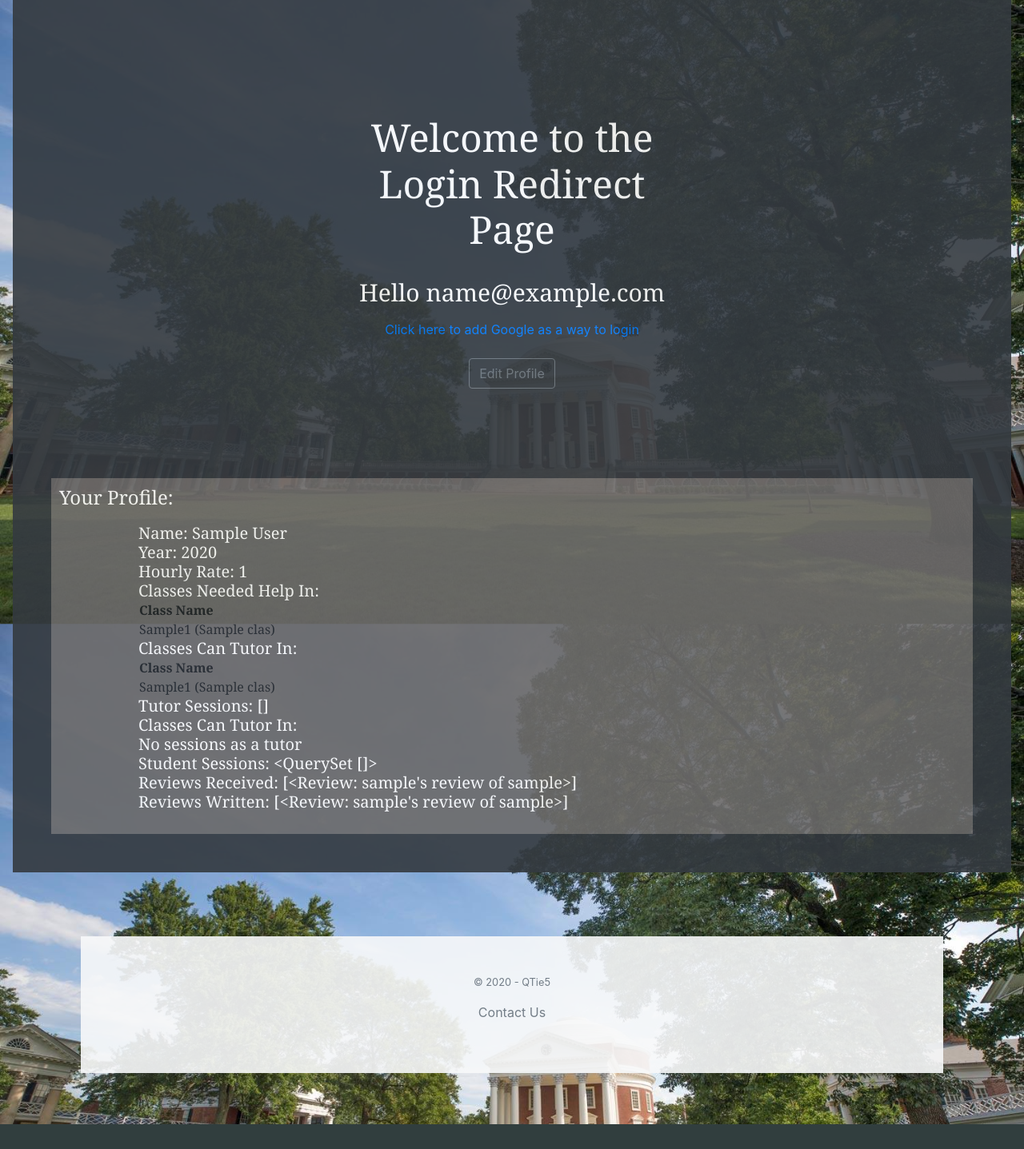
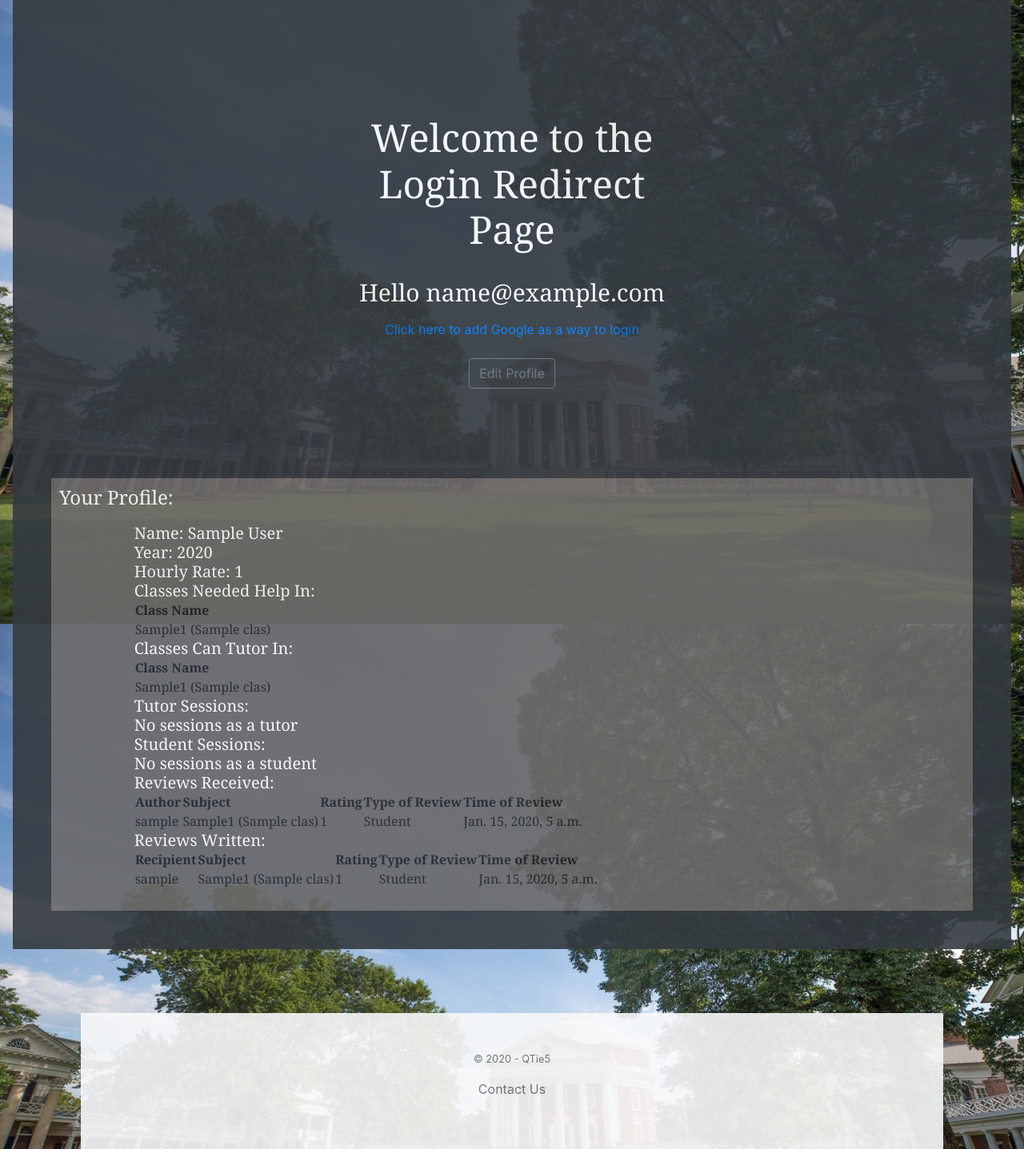
Before and after one commit to jam3gw/QuickTutorApp, a Django app: page /profile/ in a window 1280 px wide. Shown: the part 73-1510 px from the top of the page at 80% size. Before the commit the page ends 1479 px from the top, so only its background shows below. Run offline with Django 3.2, Linux system fonts and the light colour scheme; a user stored in the database is signed in; tables that the repository leaves empty hold one stand-in row (values such as "Sample post"); data that the repository does not hold is empty; some libraries are stand-ins or nearby versions.

Commit message:
Finished adding all data to profile.html

```diff
--- a/QuickTutor/templates/QuickTutor/profile.html
+++ b/QuickTutor/templates/QuickTutor/profile.html
@@ -99,19 +99,22 @@
             {%endif%}
 
             <!-- Tutor Sessions Disply -->
-            Tutor Sessions: {{tutor_sessions}} <br>
-            Classes Can Tutor In:  <br>
+            Tutor Sessions:  <br>
             {%if tutor_sessions %}
             <table>
               <thead>
               <tr>
-                <th>Class Name</th>
+                <th>Student</th>
+                <th>Subject</th>
+                <th>Start Date/Time</th>
               </tr>
               </thead>
               <tbody>
-              {%for class in classes_can_tutor_in%}
+              {%for session in tutor_sessions%}
                 <tr>
-                  <td>  {{class.class_id}}</td>
+                  <td>  {{session.student}}</td>
+                  <td>  {{session.subject_in_regards_to}}</td>
+                  <td>  {{session.start_date_and_time}}</td>
                 </tr>
               {%endfor%}
             </tbody>
@@ -121,9 +124,100 @@
               No sessions as a tutor <br>
             {%endif%}
 
-            Student Sessions: {{student_sessions}} <br>
-            Reviews Received: {{reviews_received}} <br>
-            Reviews Written: {{reviews_written}} <br>
+            <!-- Student Sessions Disply -->
+            Student Sessions:  <br>
+            {%if student_sessions %}
+            <table>
+              <thead>
+              <tr>
+                <th>Tutor</th>
+                <th>Subject</th>
+                <th>Start Date/Time</th>
+              </tr>
+              </thead>
+              <tbody>
+              {%for session in student_sessions%}
+                <tr>
+                  <td>  {{session.tutor}}</td>
+                  <td>  {{session.subject_in_regards_to}}</td>
+                  <td>  {{session.start_date_and_time}}</td>
+                </tr>
+              {%endfor%}
+            </tbody>
+            </table>
+
+            {% else %}
+              No sessions as a student <br>
+            {%endif%}
+
+
+             <!-- Reviews Received Disply -->
+             Reviews Received:  <br>
+             {%if reviews_received %}
+             <table>
+               <thead>
+               <tr>
+                 <th>Author</th>
+                 <th>Subject</th>
+                 <th>Rating</th>
+                 <th>Type of Review</th>
+                 <th>Time of Review</th>
+               </tr>
+               </thead>
+               <tbody>
+               {%for review in reviews_received%}
+                 <tr>
+                   <td>  {{review.Author}}</td>
+                   <td>  {{review.subject_in_regards_to}}</td>
+                   <td>  {{review.rating}}</td>
+                    {% if review.type_of_review == 'T' %}
+                    <td> Tutor</td>
+                    {% else %}
+                    <td> Student</td>
+                    {%endif%}
+                   <td>  {{review.time_of_review}}</td>
+                 </tr>
+               {%endfor%}
+             </tbody>
+             </table>
+
+             {% else %}
+               No reviews received <br>
+             {%endif%}
+
+            <!-- Reviews Written Disply -->
+             Reviews Written:  <br>
+             {%if reviews_written %}
+             <table>
+               <thead>
+               <tr>
+                 <th>Recipient</th>
+                 <th>Subject</th>
+                 <th>Rating</th>
+                 <th>Type of Review</th>
+                 <th>Time of Review</th>
+               </tr>
+               </thead>
+               <tbody>
+               {%for review in reviews_written%}
+                 <tr>
+                   <td>  {{review.Recipient}}</td>
+                   <td>  {{review.subject_in_regards_to}}</td>
+                   <td>  {{review.rating}}</td>
+                   {% if review.type_of_review == 'T' %}
+                    <td> Tutor</td>
+                  {% else %}
+                    <td> Student</td>
+                    {%endif%}
+                   <td>  {{review.time_of_review}}</td>
+                 </tr>
+               {%endfor%}
+             </tbody>
+             </table>
+
+             {% else %}
+               No reviews Written <br>
+             {%endif%}
           </h5>
         </div>
         <div class="product-device shadow-sm d-none d-md-block"></div>
```
